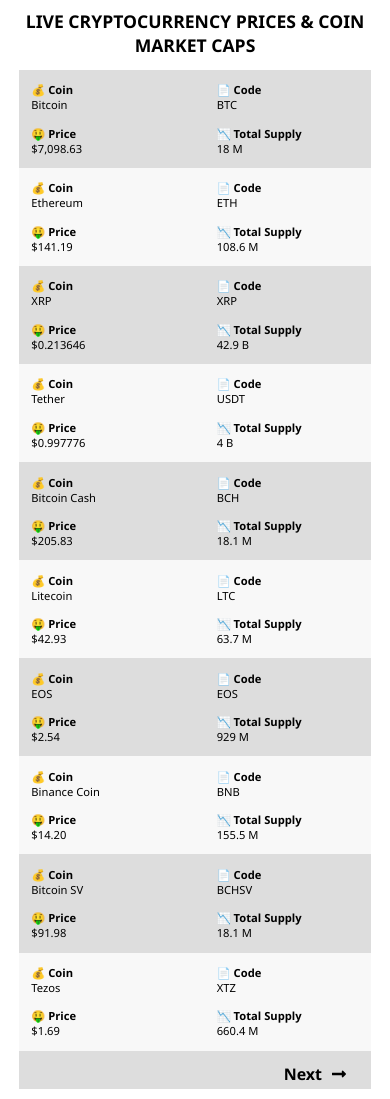
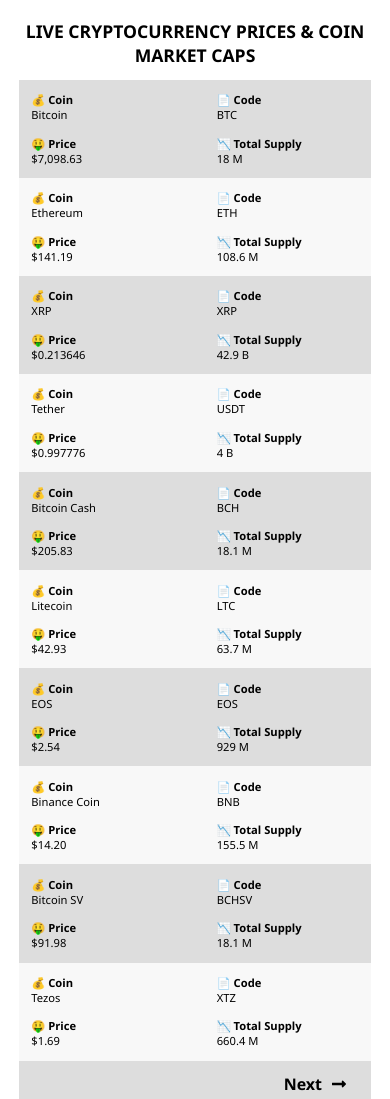
Before and after one commit to onyeepeace/buy-coin, a plain HTML site: page index.html in a window 390 px wide. Drawn offline with Linux system fonts and the light colour scheme.

Commit message:
buy coin

```diff
--- a/style.css
+++ b/style.css
@@ -161,6 +161,10 @@
       border: 0;
     }
 
+    main {
+        padding: 10px 0 30px 0;
+    }
+
     table caption {
         font-size: 1.3em;
     }
```
